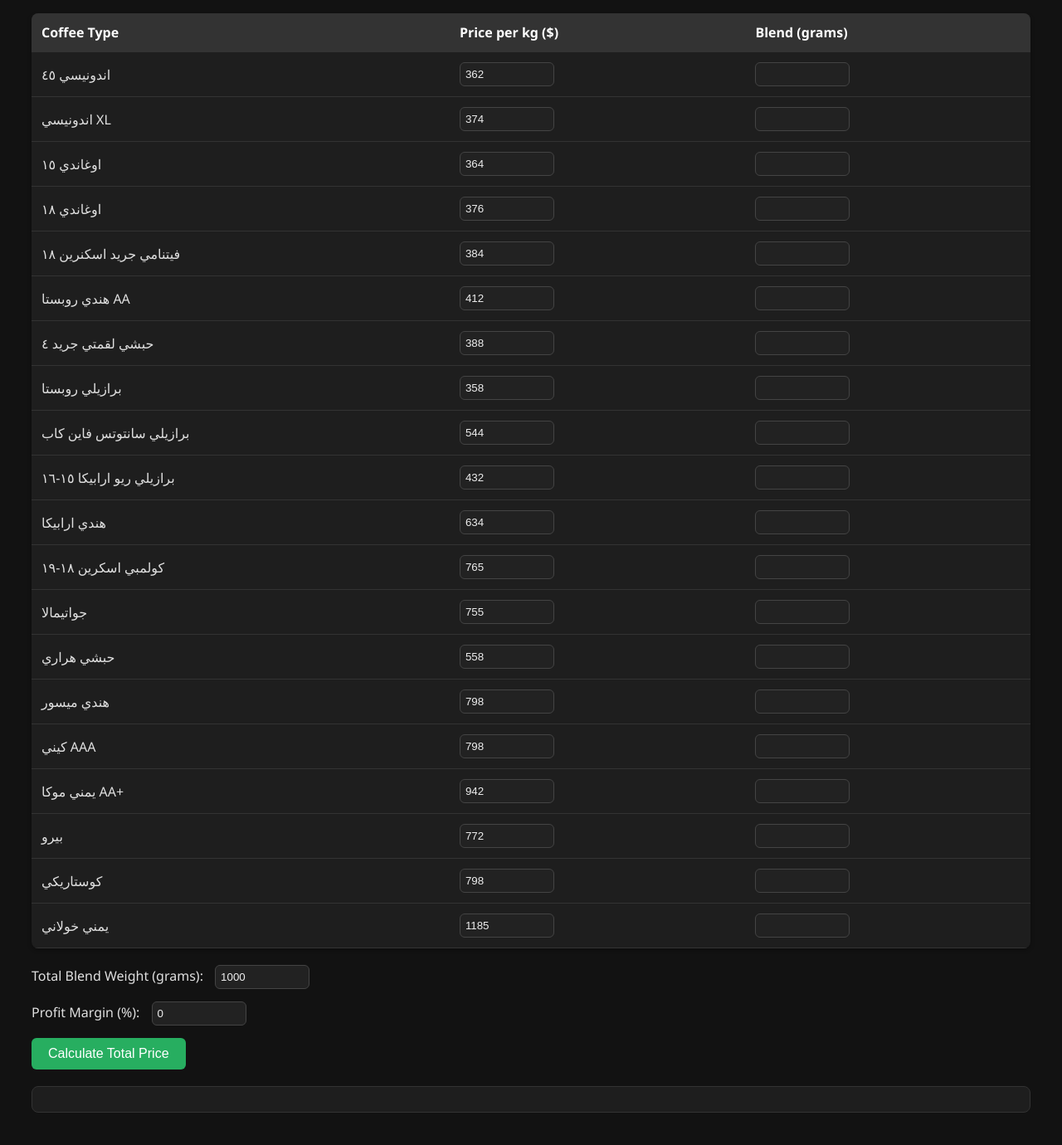
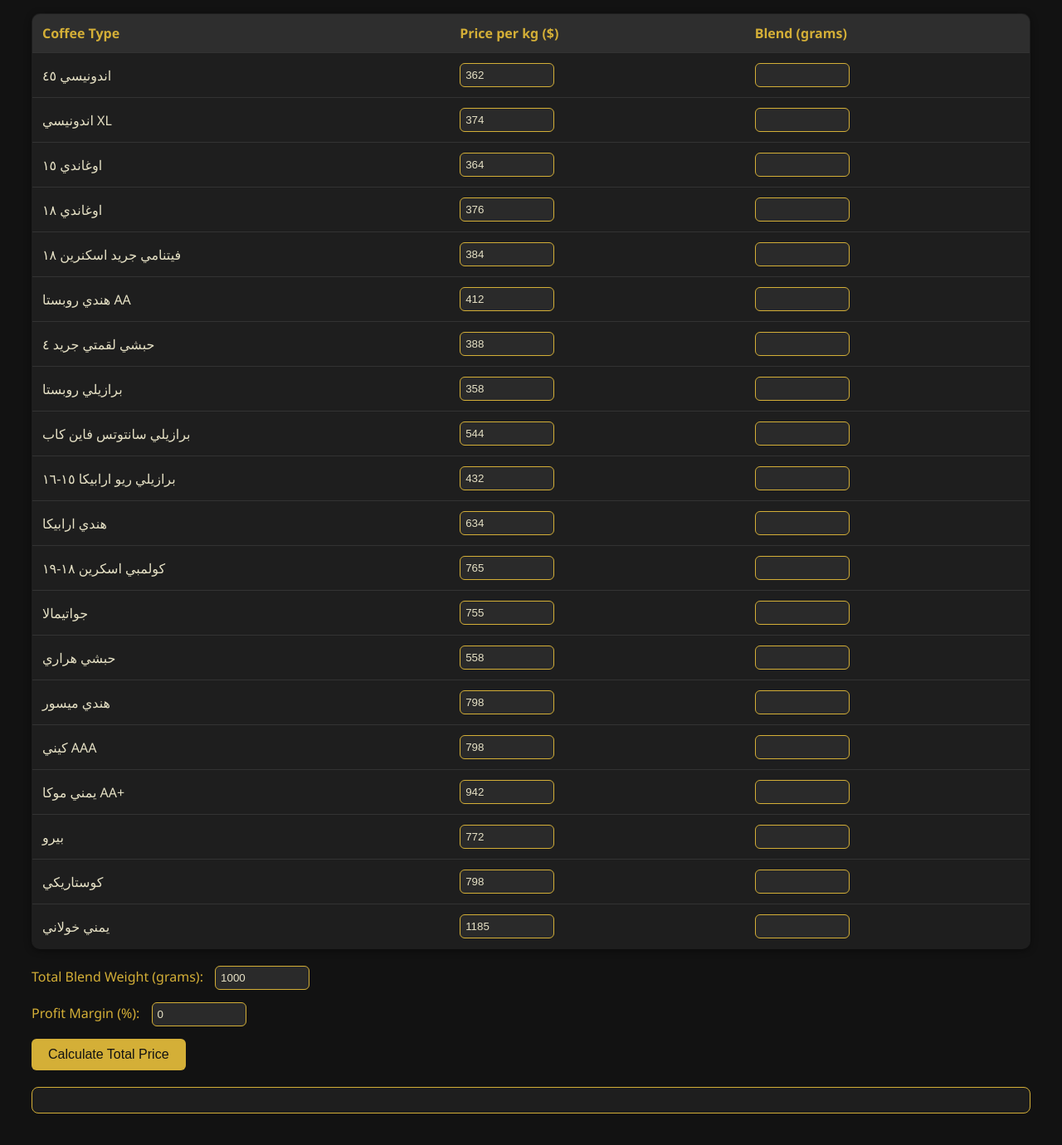
Before and after one commit to MichaelGo90/blend, a plain HTML site: page index.html in a window 1280 px wide. Shown: the part 118-1498 px from the top of the page at 83% size. Drawn offline with Linux system fonts and the light colour scheme.

Commit message:
Update style

```diff
--- a/index.html
+++ b/index.html
@@ -3,28 +3,39 @@
 <head>
   <meta charset="UTF-8">
   <title>Blend Coffee Price Calculator</title>
-   <style>
+
+    <style>
+    :root {
+      --background: #121212;
+      --surface: #1e1e1e;
+      --gold: #d4af37;
+      --text: #e6e1c5;
+      --error: #ff6b6b;
+      --input-bg: #2a2a2a;
+    }
+
     body {
       font-family: 'Segoe UI', sans-serif;
-      background-color: #121212;
-      color: #e0e0e0;
+      background-color: var(--background);
+      color: var(--text);
       padding: 30px;
     }
 
     h1 {
-      color: #fafafa;
+      color: var(--gold);
       margin-bottom: 20px;
-      border-bottom: 2px solid #444;
+      border-bottom: 2px solid var(--gold);
       padding-bottom: 10px;
     }
 
     table {
       width: 100%;
       border-collapse: collapse;
-      background-color: #1e1e1e;
-      box-shadow: 0 2px 5px rgba(0,0,0,0.3);
+      background-color: var(--surface);
+      box-shadow: 0 2px 8px rgba(0, 0, 0, 0.4);
       margin-bottom: 20px;
-      border-radius: 8px;
+      border: 1px solid var(--gold);
+      border-radius: 10px;
       overflow: hidden;
     }
 
@@ -35,22 +46,24 @@
     }
 
     th {
-      background-color: #333;
-      color: #fff;
+      background-color: #2e2e2e;
+      color: var(--gold);
+      font-weight: 600;
     }
 
     input[type="number"] {
       width: 100px;
       padding: 6px;
-      border: 1px solid #444;
+      border: 1px solid var(--gold);
       border-radius: 6px;
-      background-color: #222;
-      color: #eee;
+      background-color: var(--input-bg);
+      color: var(--text);
     }
 
     label {
       font-weight: 500;
       margin-right: 10px;
+      color: var(--gold);
     }
 
     .form-group {
@@ -58,8 +71,8 @@
     }
 
     button {
-      background-color: #27ae60;
-      color: white;
+      background-color: var(--gold);
+      color: #121212;
       padding: 10px 20px;
       border: none;
       border-radius: 6px;
@@ -69,30 +82,28 @@
     }
 
     button:hover {
-      background-color: #219150;
+      background-color: #c09d2e;
     }
 
     .total {
       margin-top: 20px;
       font-size: 1.2em;
       font-weight: 600;
-      color: #fafafa;
-      background-color: #1e1e1e;
+      background-color: var(--surface);
       padding: 15px;
       border-radius: 8px;
-      border: 1px solid #333;
+      border: 1px solid var(--gold);
     }
 
     .error {
-      color: #ff6b6b;
+      color: var(--error);
       font-weight: bold;
     }
 
     input[type="number"]::placeholder {
-      color: #999;
+      color: #aaa;
     }
-  </style>
-</head>
+  </style></head>
 <body>
 
 <h1>Blend Coffee Price Calculator</h1>
```
